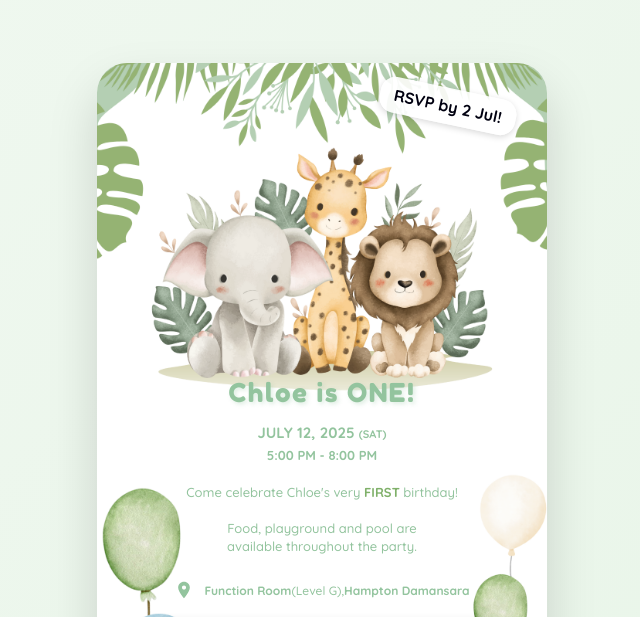
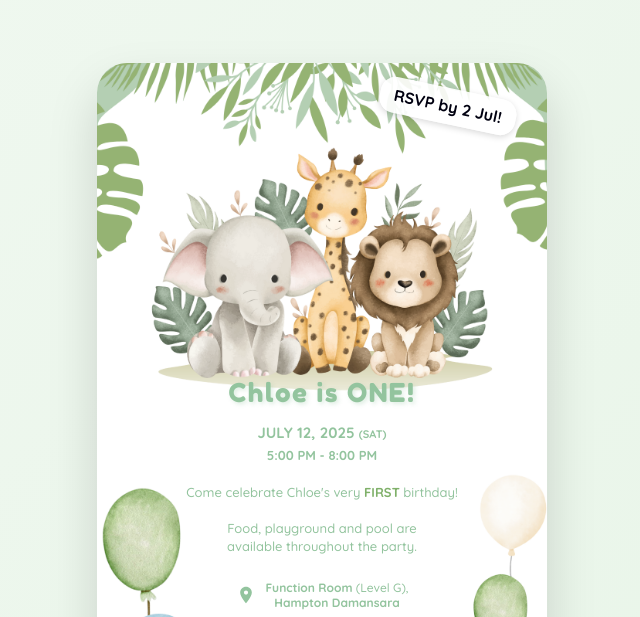
Before and after one commit to mrlgui/CholeisOne, a plain HTML site: page index.html in a window 1280 px wide. Shown: the top 617 px of the page, without its empty margins (318-958 px from the left). Drawn offline with Linux system fonts and the light colour scheme.

Commit message:
Update index.html

```diff
--- a/index.html
+++ b/index.html
@@ -546,9 +546,10 @@
                   d="M12 2C8.13 2 5 5.13 5 9c0 5.25 7 13 7 13s7-7.75 7-13c0-3.87-3.13-7-7-7zm0 9.5c-1.38 0-2.5-1.12-2.5-2.5s1.12-2.5 2.5-2.5 2.5 1.12 2.5 2.5-1.12 2.5-2.5 2.5z"
                 />
               </svg>
-              <strong>Function Room</strong> (Level G),<br /><strong
-                >Hampton Damansara</strong
-              >
+              <span>
+                <strong>Function Room</strong> (Level G), <br />
+                <strong>Hampton Damansara</strong>
+              </span>
             </div>
           </div>
 
```
